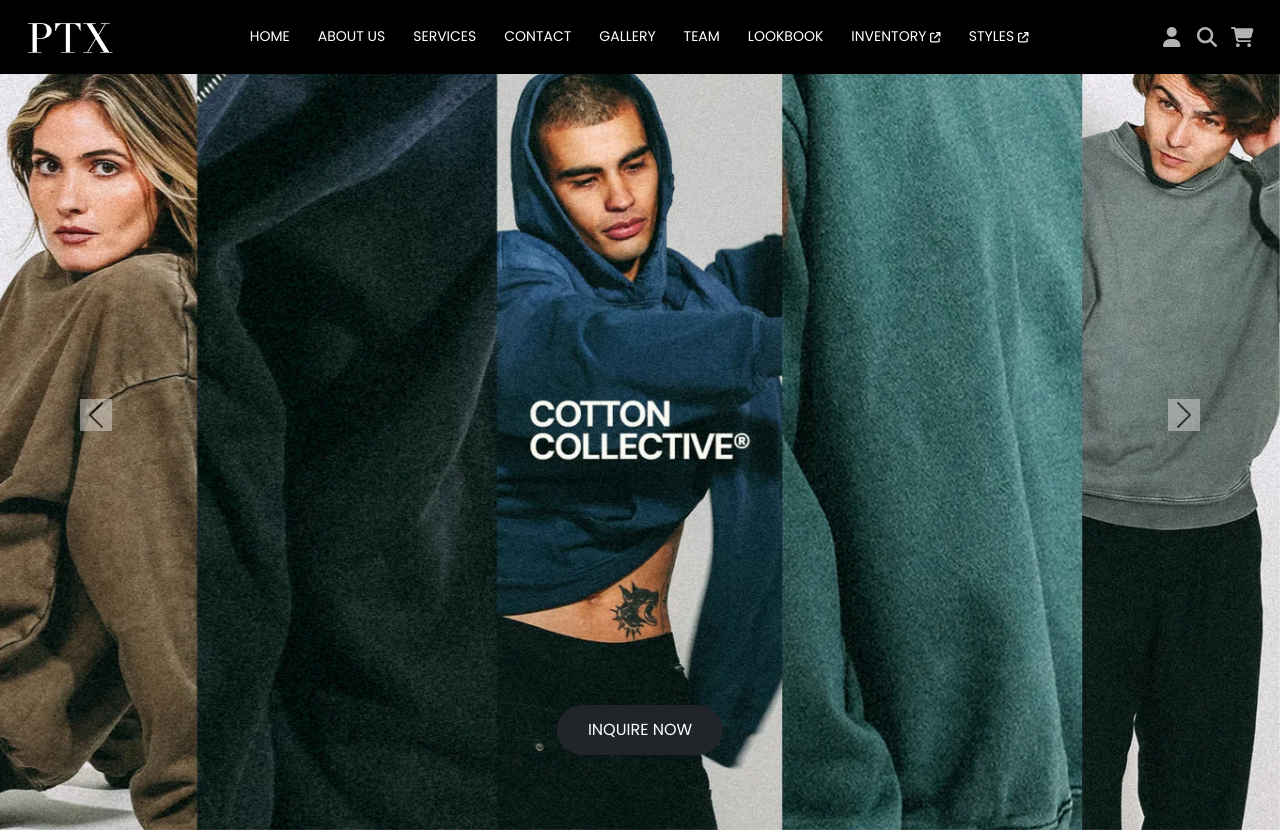
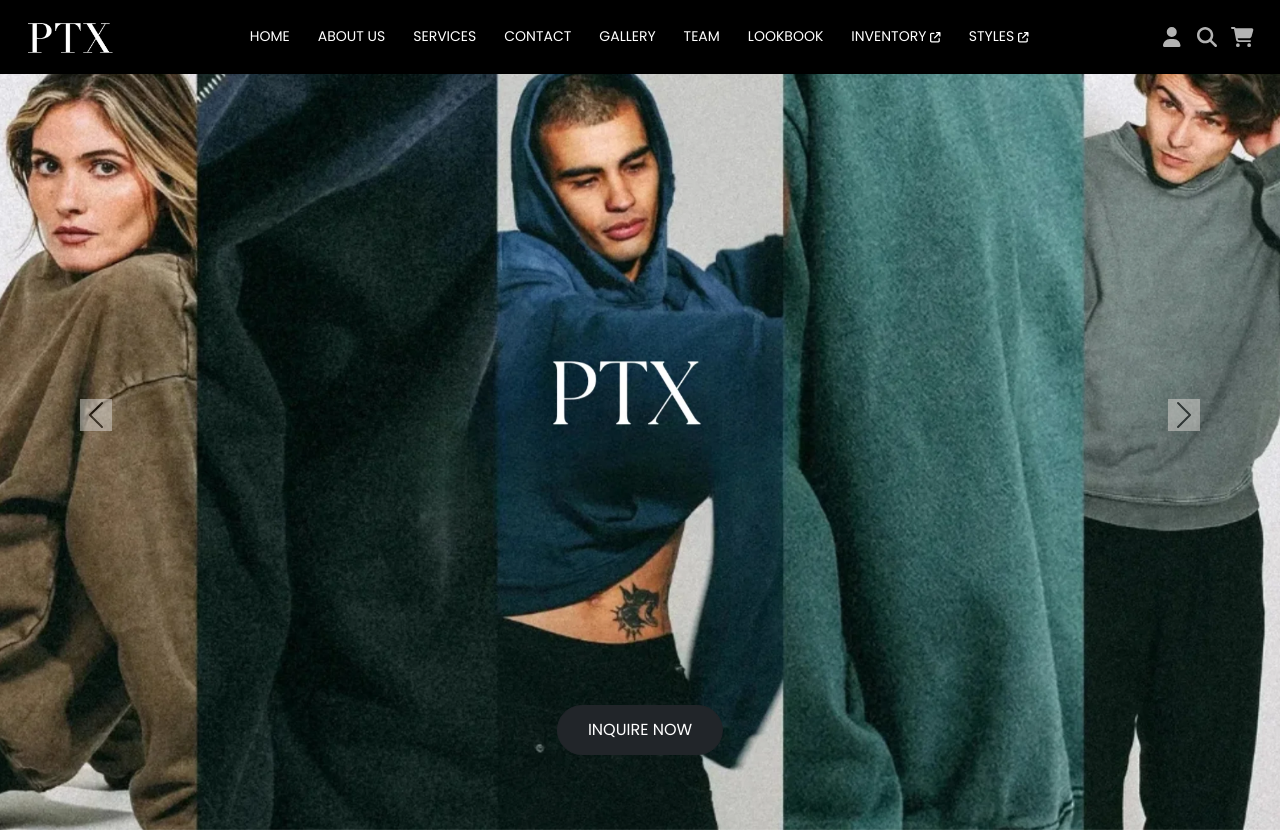
Before and after one commit to Zeeshanprojects/PTX-2, a React (Create React App) app in the folder PTX-2/ptx-2/: page / in a window 1280 px wide. Shown: the top 832 px of the page. Built offline with nearby package versions, Linux system fonts and the light colour scheme.

Commit message:
Slider Updated

```diff
--- a/PTX-2/ptx-2/src/Images/Image.js
+++ b/PTX-2/ptx-2/src/Images/Image.js
@@ -1,6 +1,6 @@
 const Image={
     logo:require('./PTX-Main-Logo.png'),
-    slider1:require("./s1.webp"),
+    slider1:require("./Slider-Image1.webp"),
     slider2:require("./s2.webp"),
     slider3:require("./s3.webp"),
     slider4:require("./s4.webp"),
```
Also changed, not shown: PTX-2/ptx-2/src/Images/Slider-Image1.webp (added).
